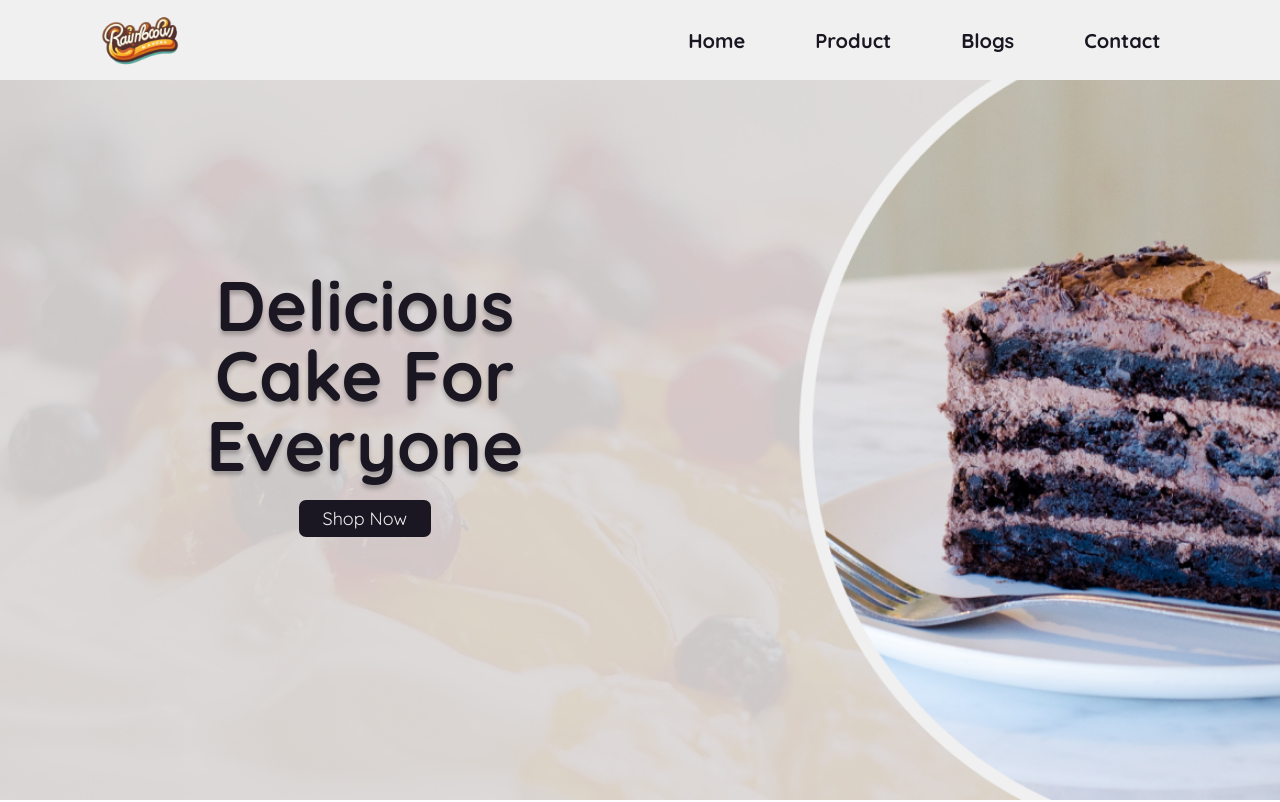
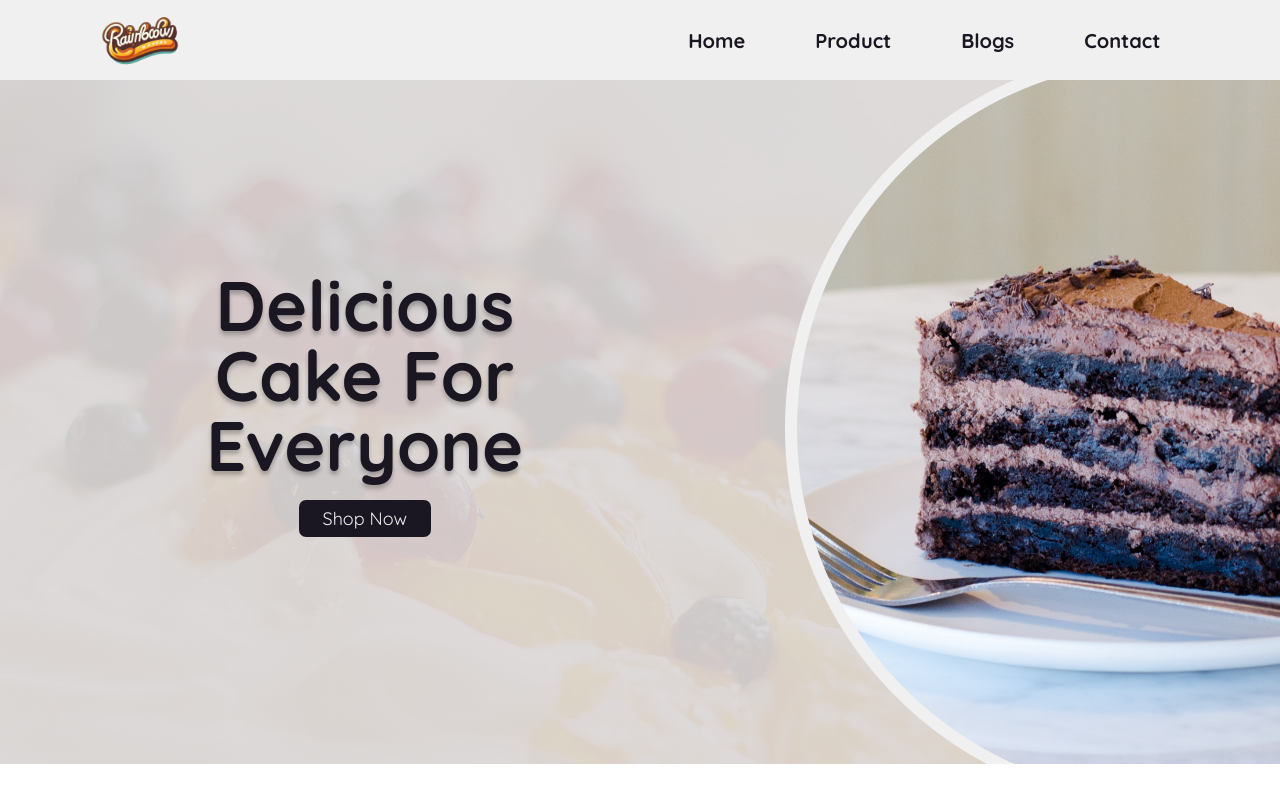
Before and after one commit to Mohit252002/Bakery_website, a plain HTML site: page index.html in a window 1280 px wide. Shown: the top 802 px of the page. Drawn offline with nearby package versions, Linux system fonts and the light colour scheme.

Commit message:
style changed

```diff
--- a/style.css
+++ b/style.css
@@ -129,7 +129,8 @@ html::-webkit-scrollbar-thumb{
     display: flex;
     align-items: center;
     background: url(images/back.png) no-repeat;
-    background-size: cover;
+    background-size: auto;
+    background-attachment: fixed;
     background-position: center center;
 }
 .home .homeContent{
```
